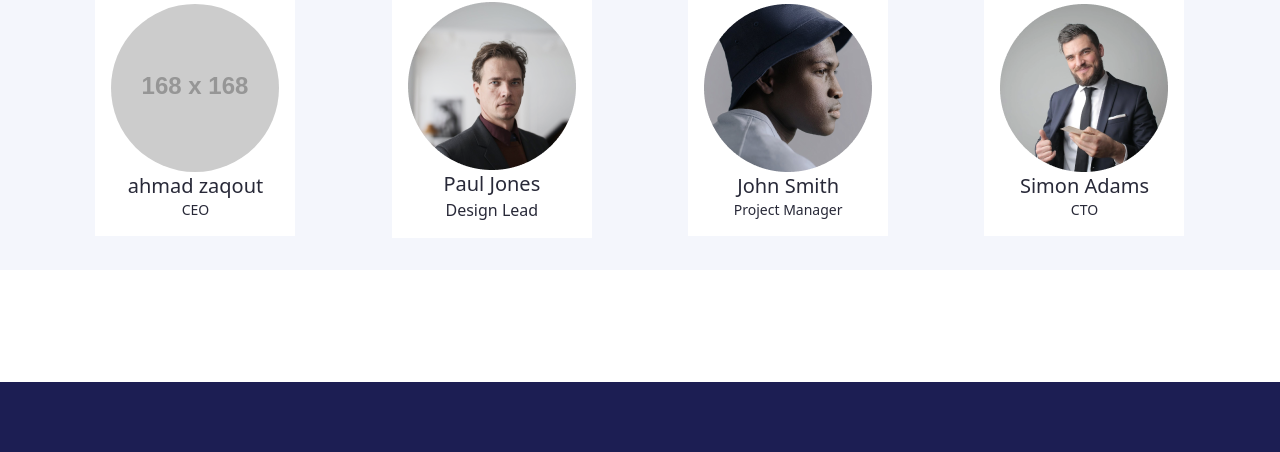
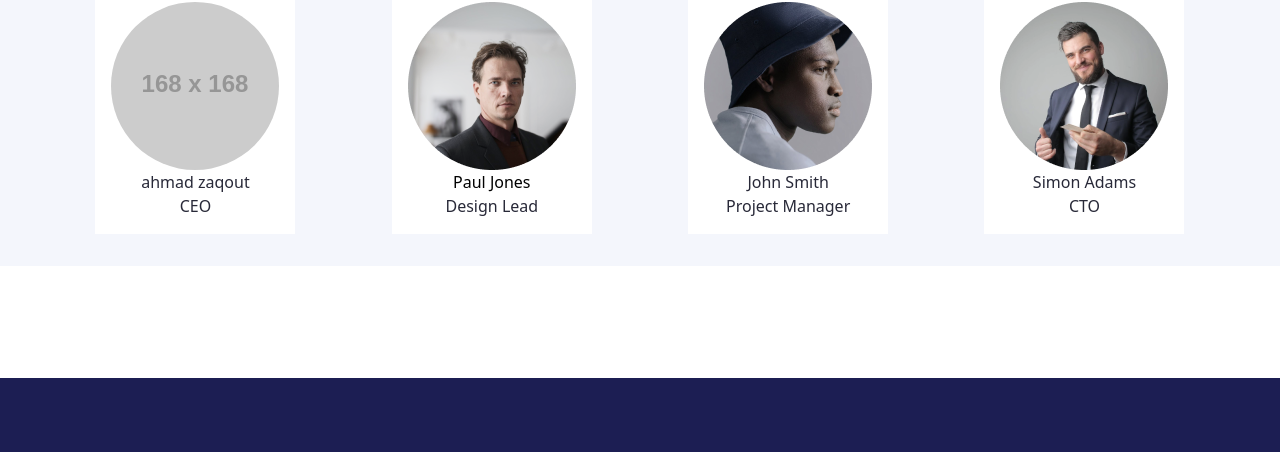
Before and after one commit to eng-AHMADZAKOUT/Finsweet, a website: page aboutUs.html in a window 1280 px wide. Shown: the part 3523-3975 px from the top of the page. Drawn offline with Linux system fonts and the light colour scheme; placeholder pictures from the web are drawn by us.

Commit message:
allah akber

```diff
--- a/aboutUs.html
+++ b/aboutUs.html
@@ -374,8 +374,8 @@
                 </div>
               </div>
 
-              <h4 class="text-xl text-[#282938] font-medium">ahmad zaqout</h4>
-              <p class="text-[#282938] text-sm font-light">CEO</p>
+              <h4 class="text-[#282938] font-medium">ahmad zaqout</h4>
+              <p class="text-[#282938] font-light">CEO</p>
             </div>
             <div class="p-4 bg-white group">
               <div class="relative">
@@ -403,7 +403,7 @@
                 </div>
               </div>
 
-              <h4 class="text-xl text-[#282938] font-medium">Paul Jones</h4>
+              <h4 class="text-[#282938 ] font-medium">Paul Jones</h4>
               <p class="text-[#282938] font-light">Design Lead</p>
             </div>
             <div class="p-4 bg-white group">
@@ -434,8 +434,8 @@
                   </div>
                 </div>
               </div>
-              <h4 class="text-xl text-[#282938] font-medium">John Smith</h4>
-              <p class="text-[#282938] text-sm font-light">Project Manager</p>
+              <h4 class="text-[#282938] font-medium">John Smith</h4>
+              <p class="text-[#282938] font-light">Project Manager</p>
             </div>
             <div class="p-4 bg-white group">
               <div class="relative">
@@ -465,8 +465,8 @@
                   </div>
                 </div>
               </div>
-              <h4 class="text-xl text-[#282938] font-medium">Simon Adams</h4>
-              <p class="text-[#282938] text-sm font-light">CTO</p>
+              <h4 class="text-[#282938] font-medium">Simon Adams</h4>
+              <p class="text-[#282938] font-light">CTO</p>
             </div>
           </div>
         </div>
```
